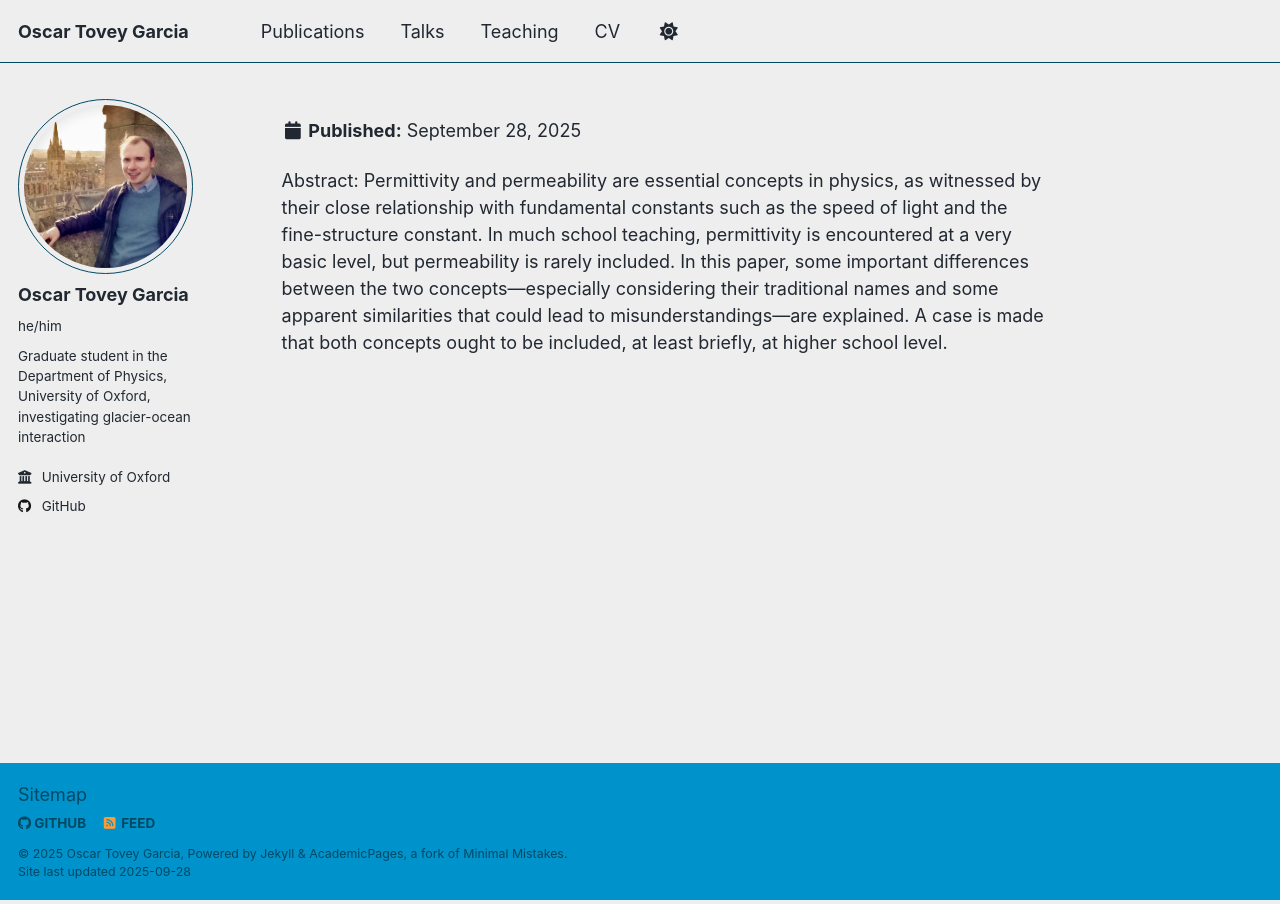
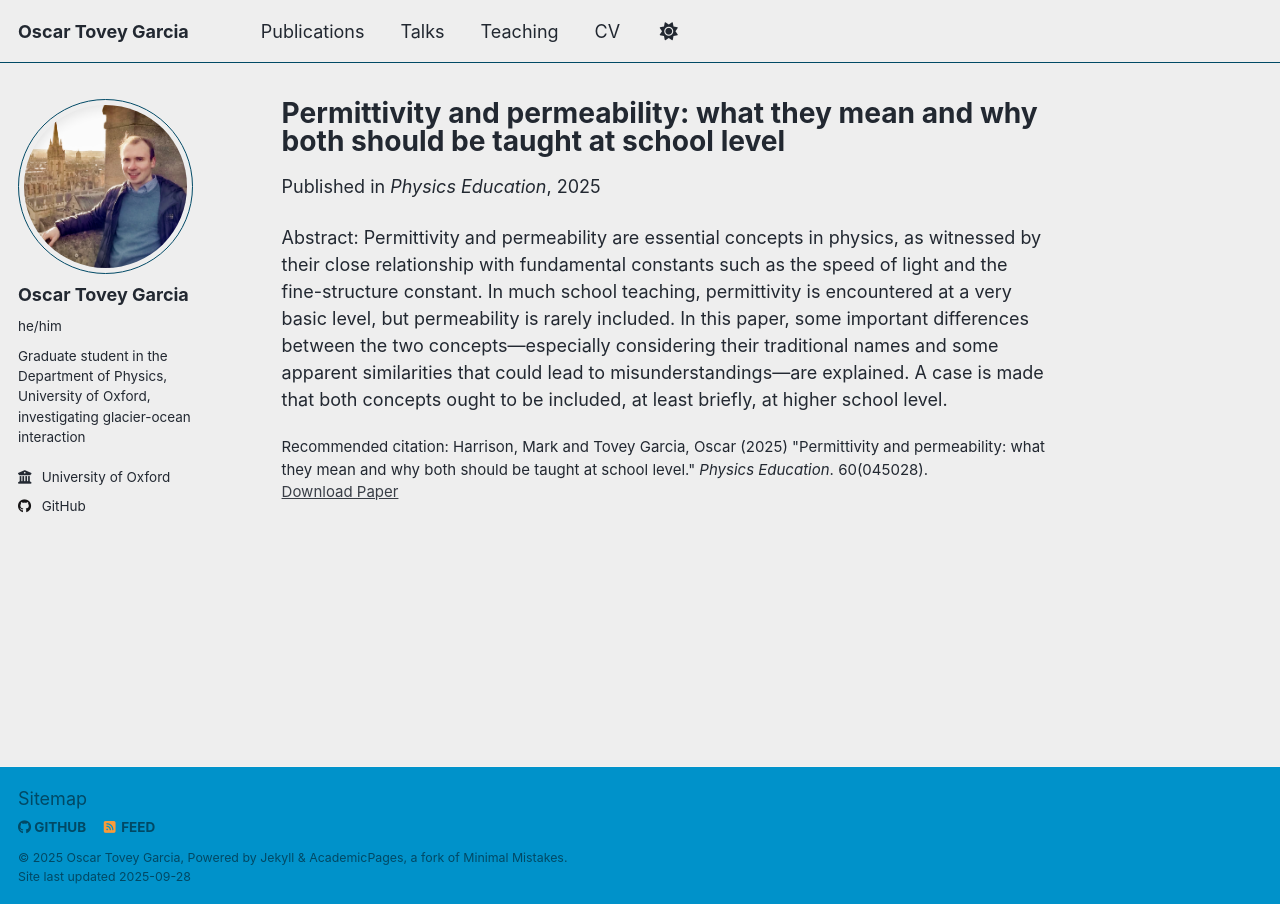
Before and after one commit to oscarjtg/oscarjtg.github.io, a Jekyll site: the page built from _publications/2025-06-20-permittivity-permeability-in-schools.md, in a window 1280 px wide. Built offline with Jekyll 4.4.1, drawn with Linux system fonts in a browser that asks for light colours; a script that is not in the unit is left out.

Commit message:
small fixes

```diff
--- a/_publications/2025-06-20-permittivity-permeability-in-schools.md
+++ b/_publications/2025-06-20-permittivity-permeability-in-schools.md
@@ -7,6 +7,6 @@ excerpt: 'This paper argues for a firmer introduction to the concepts of electri
 date: 2025-06-20
 venue: 'Physics Education'
 paperurl: 'https://iopscience.iop.org/article/10.1088/1361-6552/addd57'
-citation: Harrison, Mark and Tovey Garcia, Oscar (2025) &quot;Permittivity and permeability: what they mean and why both should be taught at school level.&quot; <i>Physics Education</i>. 60(045028).'
+citation: 'Harrison, Mark and Tovey Garcia, Oscar (2025) &quot;Permittivity and permeability: what they mean and why both should be taught at school level.&quot; <i>Physics Education</i>. 60(045028).'
 ---
 Abstract: Permittivity  and permeability are essential concepts in physics, as witnessed by their close relationship with fundamental constants such as the speed of light and the fine-structure constant. In much school teaching, permittivity is encountered at a very basic level, but permeability is rarely included. In this paper, some important differences between the two concepts—especially considering their traditional names and some apparent similarities that could lead to misunderstandings—are explained. A case is made that both concepts ought to be included, at least briefly, at higher school level.
```
Also changed, not shown: _teaching/2024-B1.md (+1 -1 lines).
